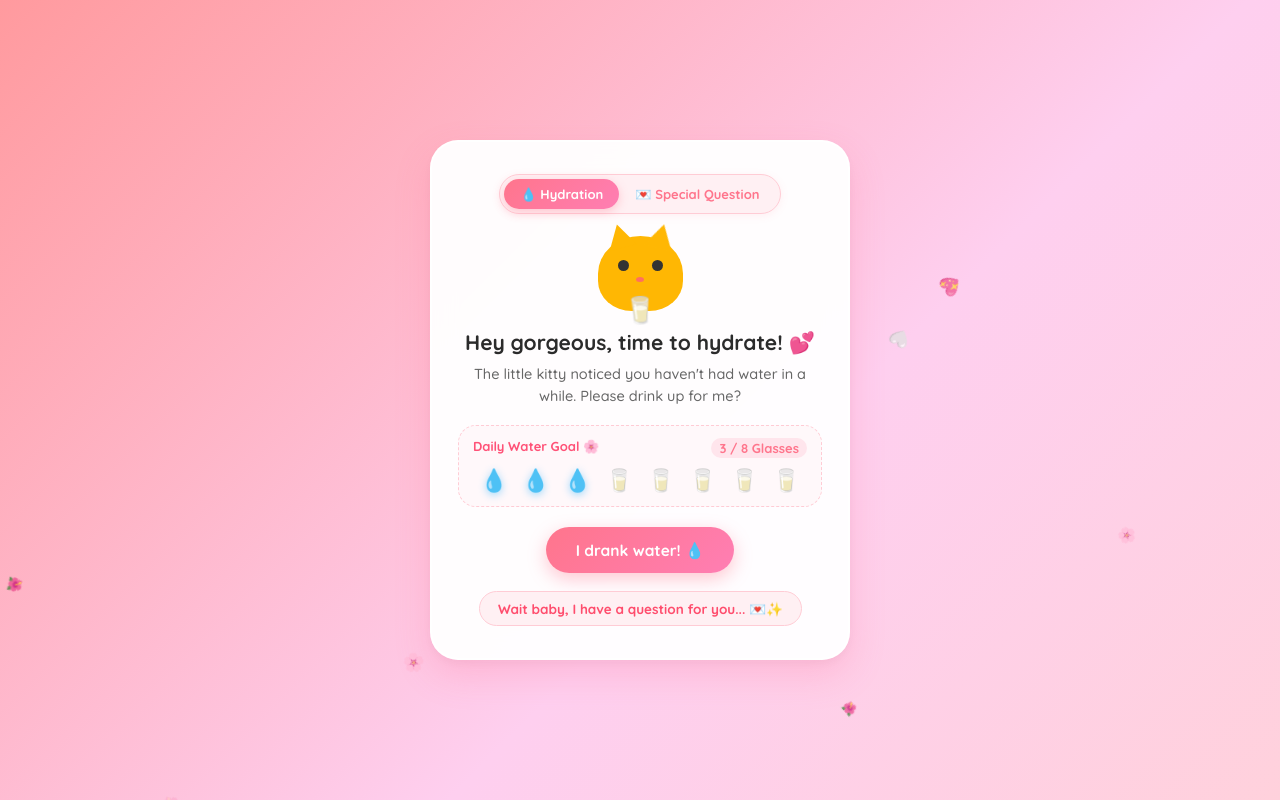
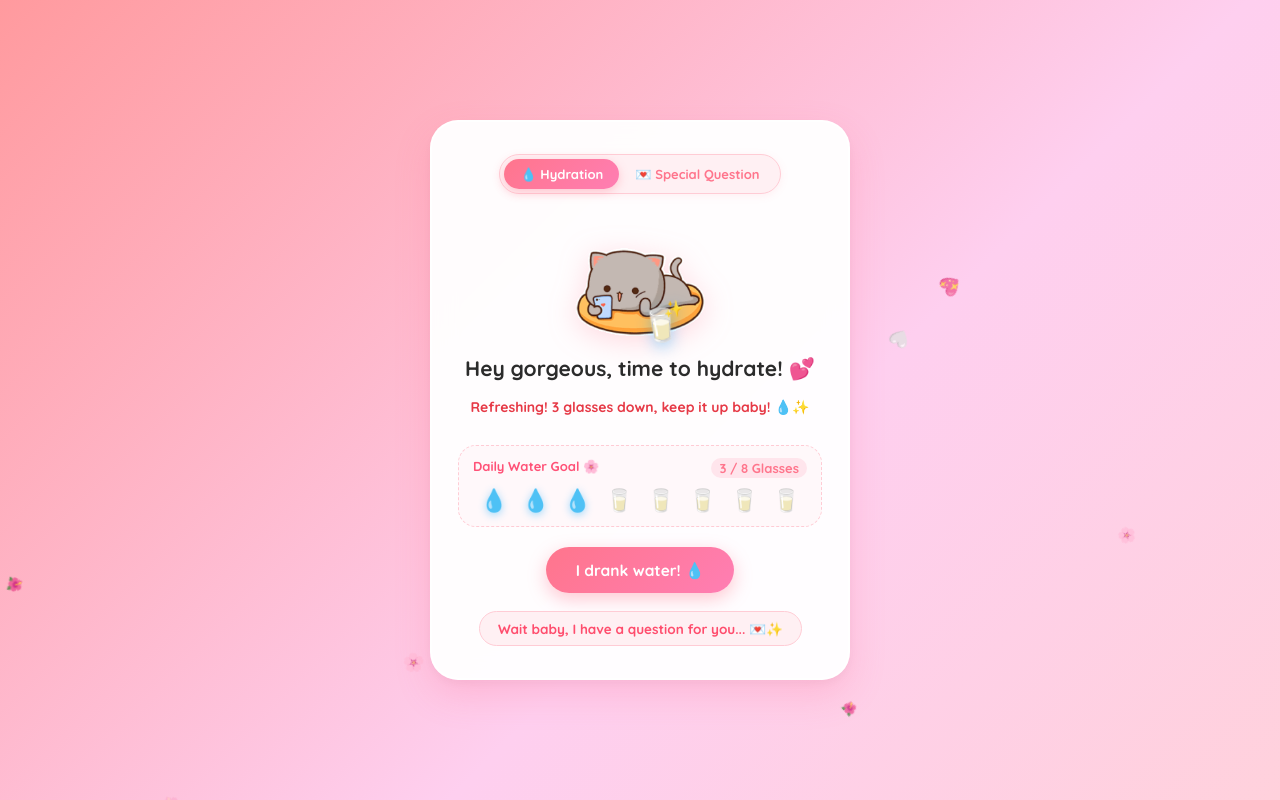
Before and after one commit to Chiffuu144/hi-baby-, a plain HTML site: page index.html in a window 1280 px wide. Drawn offline with Linux system fonts and the light colour scheme.

Commit message:
Add cute cat holding water, dynamic hydration messages per glass, and goal completion button

```diff
--- a/index.html
+++ b/index.html
@@ -21,24 +21,16 @@
 
         <!-- Initial Prompt Section -->
         <div id="promptSection" class="section-content">
-            <!-- Cute Animated Cat Container -->
+            <!-- Cute Cat Container with Cat holding water glass -->
             <div class="cat-container">
-                <div class="cat">
-                    <div class="ears"></div>
-                    <div class="face">
-                        <div class="eyes"></div>
-                        <div class="nose"></div>
-                        <div class="mouth"></div>
-                    </div>
-                    <!-- Paws holding a water glass -->
-                    <div class="paws">
-                        <div class="glass">🥛</div>
-                    </div>
+                <div class="cute-cat-drink-wrapper">
+                    <img src="image/cat_phone.png" alt="Cute Cat" class="cute-kitty-img">
+                    <div class="water-glass-overlay">🥛<span class="sparkle-sip">✨</span></div>
                 </div>
             </div>
 
             <h1>Hey gorgeous, time to hydrate! 💕</h1>
-            <p>The little kitty noticed you haven't had water in a while. Please drink up for me?</p>
+            <p id="hydrationEncouragement" class="encouragement-text">The little kitty noticed you haven't had water in a while. Please drink up for me? 🥺🥛</p>
 
             <!-- Water Tracker Counter -->
             <div class="hydration-tracker">
@@ -93,6 +85,18 @@
     <script>
         let cupsFilled = parseInt(localStorage.getItem('cupsFilled')) || 3;
 
+        const hydrationMessages = [
+            "Drink up for me please baby? Your body needs water! 🥺🥛",
+            "Good start baby! Drink more water for me please 💕",
+            "Proud of you! Keep going pretty girl, stay hydrated! 🌸",
+            "Refreshing! 3 glasses down, keep it up baby! 💧✨",
+            "Halfway there my love! You're doing so amazing! 🥰💖",
+            "Rawrrr good girl! Keep drinking more water baby! 🐾💕",
+            "Yayy almost done! Just 2 more glasses, you got this baby! 🌷✨",
+            "Just 1 more glass left! One final sip for your boy! 💍🌹",
+            "YAYYY! 8 glasses done! You reached your goal today! 🎉💖"
+        ];
+
         window.addEventListener('DOMContentLoaded', () => {
             updateCupsUI();
             if (localStorage.getItem('dateAccepted') === 'true') {
@@ -111,6 +115,7 @@
                 cupsFilled = index + 1;
             }
             localStorage.setItem('cupsFilled', cupsFilled);
+            createHeartBurst();
             updateCupsUI();
         }
 
@@ -125,9 +130,29 @@
                     cup.innerText = '🥛';
                 }
             });
+
             const trackerCount = document.getElementById('trackerCount');
             if (trackerCount) {
                 trackerCount.innerText = `${cupsFilled} / 8 Glasses`;
+            }
+
+            const encMsg = document.getElementById('hydrationEncouragement');
+            if (encMsg) {
+                encMsg.classList.remove('pop-text');
+                void encMsg.offsetWidth;
+                encMsg.innerText = hydrationMessages[cupsFilled] || hydrationMessages[0];
+                encMsg.classList.add('pop-text');
+            }
+
+            const drinkBtn = document.getElementById('drinkBtn');
+            if (drinkBtn) {
+                if (cupsFilled >= 8) {
+                    drinkBtn.innerText = "I'm done drinking 8 glasses of water today! 🥰🎉💧";
+                    drinkBtn.classList.add('goal-complete-btn');
+                } else {
+                    drinkBtn.innerText = "I drank water! 💧";
+                    drinkBtn.classList.remove('goal-complete-btn');
+                }
             }
         }
 
--- a/style.css
+++ b/style.css
@@ -120,81 +120,70 @@ body {
 .cat-container {
     display: flex;
     justify-content: center;
-    margin-bottom: 18px;
+    margin-bottom: 12px;
 }
 
-.cat {
+.cute-cat-drink-wrapper {
     position: relative;
-    width: 85px;
-    height: 75px;
-    background: #ffb703;
-    border-radius: 50% 50% 40% 40%;
-    animation: float 2.5s ease-in-out infinite;
+    display: inline-block;
+    animation: float 2.8s ease-in-out infinite;
 }
 
-/* Cat Ears */
-.cat::before, .cat::after {
-    content: '';
-    position: absolute;
-    top: -12px;
-    width: 0;
-    height: 0;
-    border-left: 14px solid transparent;
-    border-right: 14px solid transparent;
-    border-bottom: 24px solid #ffb703;
-}
-.cat::before { left: 8px; transform: rotate(-15deg); }
-.cat::after { right: 8px; transform: rotate(15deg); }
-
-/* Face Details */
-.face {
-    position: relative;
-    top: 24px;
+.cute-kitty-img {
+    max-width: 130px;
+    height: auto;
+    filter: drop-shadow(0 6px 14px rgba(255, 117, 140, 0.25));
+    transition: transform 0.25s ease;
 }
 
-.eyes {
+.water-glass-overlay {
     position: absolute;
-    width: 11px;
-    height: 11px;
-    background: #333;
-    border-radius: 50%;
-    box-shadow: 34px 0 0 #333;
-    left: 20px;
-    animation: blink 4s infinite;
+    bottom: -4px;
+    right: 24px;
+    font-size: 32px;
+    filter: drop-shadow(0 4px 8px rgba(0, 168, 255, 0.4));
+    animation: wobble 2s ease-in-out infinite;
 }
 
-.nose {
+.sparkle-sip {
+    font-size: 16px;
     position: absolute;
-    top: 17px;
-    left: 38px;
-    width: 8px;
-    height: 5px;
-    background: #ff6f61;
-    border-radius: 50%;
-}
-
-/* Glass of Water & Paws */
-.glass {
-    position: absolute;
-    bottom: -15px;
-    left: 26px;
-    font-size: 26px;
-    animation: wobble 1.8s ease-in-out infinite;
+    top: -4px;
+    right: -4px;
+    animation: gentlePulse 1.2s infinite ease-in-out;
 }
 
 /* Typography */
 h1 {
     font-size: 21px;
     color: #2b2b2b;
-    margin-bottom: 8px;
+    margin-bottom: 6px;
     font-weight: 700;
 }
 
-p {
-    font-size: 14.5px;
-    color: #666;
-    margin-bottom: 18px;
-    line-height: 1.5;
+.encouragement-text {
+    font-size: 14px;
+    font-weight: 700;
+    color: #e63946;
+    margin-bottom: 16px;
+    min-height: 42px;
+    display: flex;
+    align-items: center;
+    justify-content: center;
+    line-height: 1.4;
+    transition: all 0.25s ease;
+}
+
+.pop-text {
+    animation: popIn 0.35s cubic-bezier(0.175, 0.885, 0.32, 1.25);
+}
+
+.goal-complete-btn {
+    background: linear-gradient(135deg, #ff477e 0%, #ff0055 100%) !important;
+    animation: heartPulse 1.5s infinite !important;
+    font-size: 14.5px !important;
+    padding: 14px 20px !important;
+    box-shadow: 0 8px 24px rgba(255, 0, 85, 0.45) !important;
 }
 
 /* Water Tracker */
```
Also changed, not shown: date.html (+1 -1 lines).
